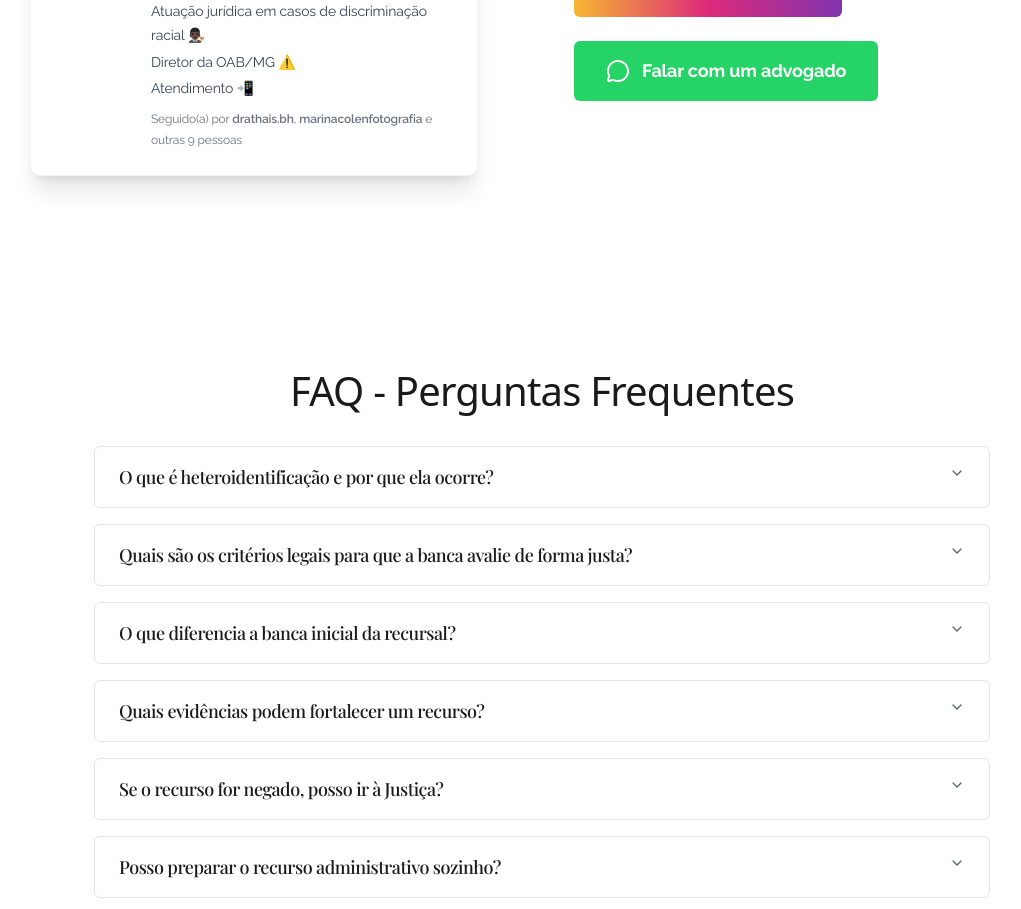
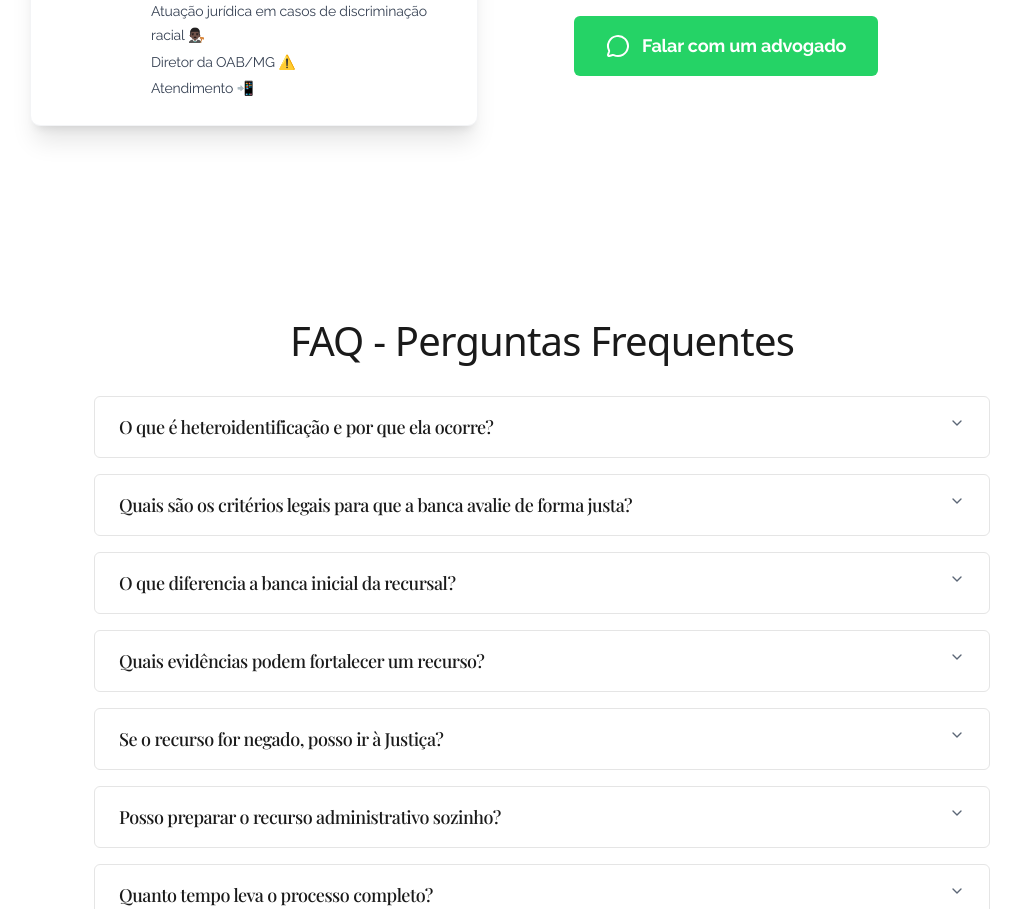
Before and after one commit to ViniciusGavioli/marcelo-colen-site, a Next.js app: page /heteroidentificacao in a window 1280 px wide. Shown: the part 4758-5667 px from the top of the page, without its empty margins (98-1119 px from the left). Built offline with nearby package versions, Linux system fonts and the light colour scheme; no server answers; a web font is replaced by a local one.

Commit message:
Fix: remove Instagram followers list from heteroidentificacao LP

```diff
--- a/src/components/landing/cotas/cotas-instagram-wordpress.tsx
+++ b/src/components/landing/cotas/cotas-instagram-wordpress.tsx
@@ -81,11 +81,6 @@ export function CotasInstagramWordpress() {
                     <p>Diretor da OAB/MG ⚠️</p>
                     <p>Atendimento 📲</p>
                   </div>
-
-                  {/* Followed by */}
-                  <p className="mt-2 text-xs text-gray-500">
-                    Seguido(a) por <span className="font-semibold">drathais.bh</span>, <span className="font-semibold">marinacolenfotografia</span> e outras 9 pessoas
-                  </p>
                 </div>
               </div>
             </div>
```
